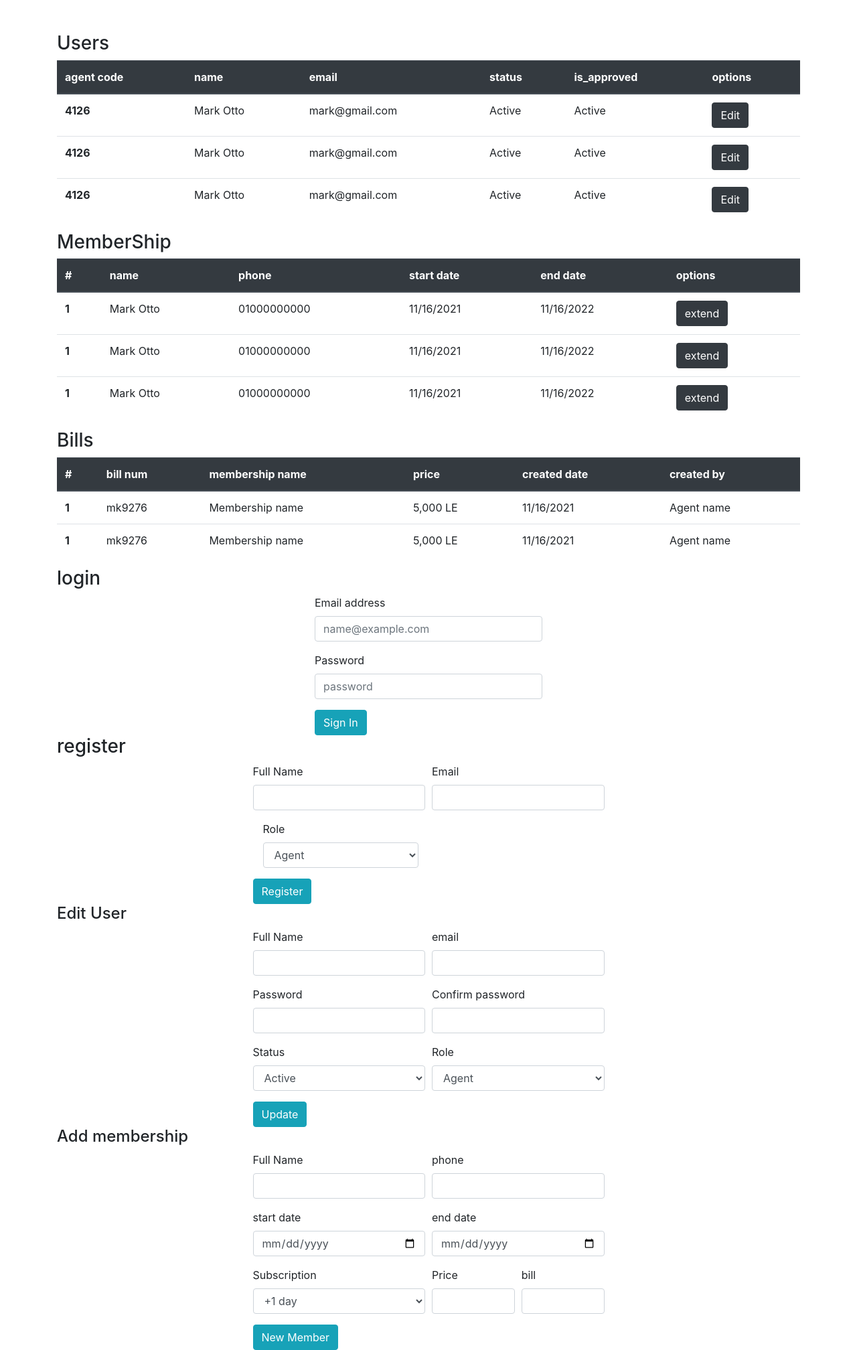
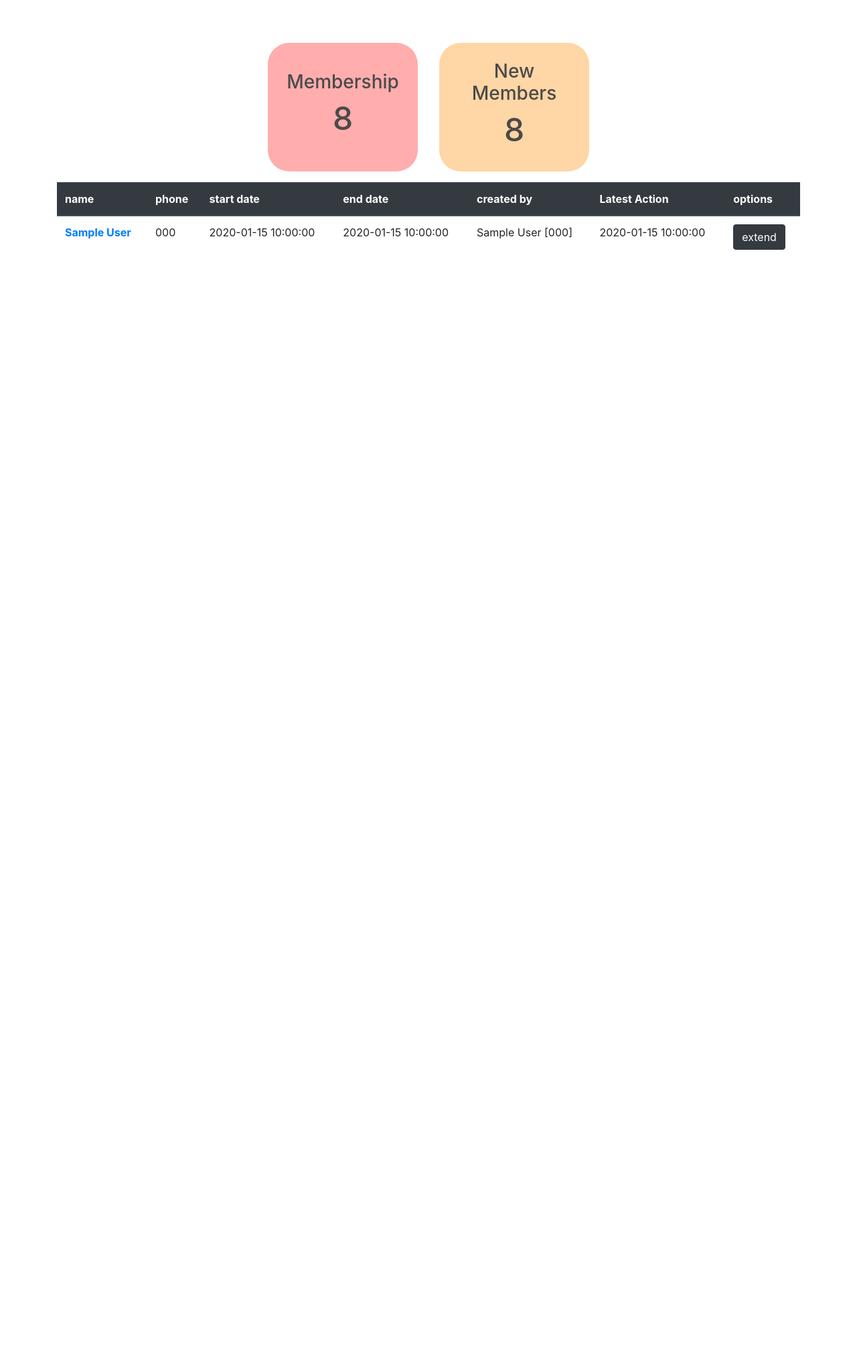
Before and after one commit to michaeladel92/gym_system, a PHP site: page / in a window 1280 px wide. Shown: the part 96-2112 px from the top of the page at 67% size. After the commit the page ends 469 px from the top, so only its background shows below. Run offline with PHP 8.4, Linux system fonts and the light colour scheme; tables that the repository leaves empty or names only in its code hold one stand-in row (values such as "Sample post").

Commit message:
member list done

```diff
--- a/index.php
+++ b/index.php
@@ -1,280 +1,124 @@
 <?php
   require("inc/init.php");
   require_once("inc/nav.php");
+
+
+  //all get Members
+  $sql = "SELECT
+                `membership_info`.*,
+                `membership_track`.`start_date`,
+                `membership_track`.`end_date`,
+                `membership_track`.`action_id`,
+                `membership_track`.`created_at`,
+                `membership_track`.`updated_at`,
+                `users`.`full_name` AS `agent_name`,
+                `users`.`agent_code`
+                      FROM
+                        `membership_info`
+                      INNER JOIN
+                          `membership_track`
+                      ON `membership_info`.`id` = `membership_track`.`member_id`
+                      INNER JOIN
+                          `users`
+                      ON `users`.`id` = `membership_track`.`user_id`
+
+                      WHERE
+                      `membership_track`.`id`
+                      IN(
+                       SELECT MAX(`membership_track`.`id`)
+                                  FROM
+                              `membership_track`
+                              GROUP BY
+                              `membership_track`.`member_id`
+                              HAVING
+                              COUNT(*) >= 1 ORDER by `membership_track`.`member_id` ASC
+                      )";
+  $getMembersQuery = mysqli_query($conn,$sql);
+  $countUsers      = mysqli_num_rows($getMembersQuery);
+
 ?>
 
-  <!--
-    =================
-    table
-    =================
-   -->
+<style>
+.box-container,.box-container .box{
+  display: flex;
+    justify-content: center;
+    align-items: center;
+}
+.box-container .box{
+ flex-direction:column;
+}
+.box-container .box:first-child{
+  background-color:#ffadad;
+}
+.box-container .box:nth-of-type(2){
+  background-color:#ffd6a5;
+}
+.box-container .box:nth-of-type(3){
+  background-color:#fdffb6;
+}
+.box-container .box{
+  background: red;
+    padding: 1rem;
+    width: 14rem;
+    height: 12rem;
+    text-align: center;
+    border-radius: 2rem;
+    color: #4a4a4a;
+    margin: 1rem;
+}
+.box-container .box .numbers{
+  font-size:3rem
+}
+</style>
 
  <div class="container mt-5">
-    <h3>Users</h3>
+   <!-- boxis -->
+   <div class="box-container">
+      <div class="box">
+        <h3>Membership</h3>
+        <h2 class="numbers">8</h2>
+      </div>
+      <div class="box">
+        <h3>New Members</h3>
+        <h2 class="numbers">8</h2>
+      </div>
+   </div>
+
+   <!-- users table -->
+   <?php if( isset($_SESSION['message'])){displayMessage();}?>
  <table class="table">
       <thead class="thead-dark">
         <tr>
-          <th scope="col">agent code</th>
           <th scope="col">name</th>
-          <th scope="col">email </th>
-          <th scope="col">status </th>
-          <th scope="col">is_approved </th>
+          <th scope="col">phone</th>
+          <th scope="col">start date </th>
+          <th scope="col">end date </th>
+          <th scope="col">created by </th>
+          <th scope="col">Latest Action </th>
           <th scope="col">options </th>
         </tr>
       </thead>
       <tbody>
+        <?php while($memberLists = mysqli_fetch_assoc($getMembersQuery)): ?>
             <tr>
-          <th scope="row">4126</th>
-          <td>Mark Otto</td>
-          <td>mark@gmail.com</td>
-          <td>Active</td>
-          <td>Active</td>
+              <th scope="row"><a href="<?=$memberLists['id']?>"><?=$memberLists['full_name']?></a></th>
+              <td><?=$memberLists['phone']?></td>
+              <td><?=$memberLists['start_date']?></td>
+              <td><?=$memberLists['end_date']?></td>
+              <td ><?=$memberLists['agent_name'] .' ['.$memberLists['agent_code']. ']'?></td>
+              <td><?=$memberLists['updated_at']?></td>
               <td>
-            <a type="button" class="btn btn-dark">Edit</a>
+                <a href="edit_user.php?id=<?=base64_encode($memberLists['id'])?>" type="button" class="btn btn-dark">extend</a>
               </td>
             </tr>
-        <tr>
-          <th scope="row">4126</th>
-          <td>Mark Otto</td>
-          <td>mark@gmail.com</td>
-          <td>Active</td>
-          <td>Active</td>
-          <td>
-            <a type="button" class="btn btn-dark">Edit</a>
-          </td>
-        </tr>
-        <tr>
-          <th scope="row">4126</th>
-          <td>Mark Otto</td>
-          <td>mark@gmail.com</td>
-          <td>Active</td>
-          <td>Active</td>
-          <td>
-            <a type="button" class="btn btn-dark">Edit</a>
-          </td>
-        </tr>
+        <?php endwhile; ?>
+
 
       </tbody>
     </table>
-    <h3>MemberShip</h3>
-    <table class="table">
-      <thead class="thead-dark">
-        <tr>
-          <th scope="col">#</th>
-          <th scope="col">name</th>
-          <th scope="col">phone </th>
-          <th scope="col">start date </th>
-          <th scope="col">end date </th>
-          <th scope="col">options </th>
-        </tr>
-      </thead>
-      <tbody>
-        <tr>
-          <th scope="row">1</th>
-          <td>Mark Otto</td>
-          <td>01000000000</td>
-          <td>11/16/2021</td>
-          <td>11/16/2022</td>
-          <td>
-            <a type="button" class="btn btn-dark">extend</a>
-          </td>
-        </tr>
-        <tr>
-          <th scope="row">1</th>
-          <td>Mark Otto</td>
-          <td>01000000000</td>
-          <td>11/16/2021</td>
-          <td>11/16/2022</td>
-          <td>
-            <a type="button" class="btn btn-dark">extend</a>
-          </td>
-        </tr>
-        <tr>
-          <th scope="row">1</th>
-          <td>Mark Otto</td>
-          <td>01000000000</td>
-          <td>11/16/2021</td>
-          <td>11/16/2022</td>
-          <td>
-            <a type="button" class="btn btn-dark">extend</a>
-          </td>
-        </tr>
-      </tbody>
-    </table>
-
-    <h3>Bills</h3>
-    <table class="table">
-      <thead class="thead-dark">
-        <tr>
-          <th scope="col">#</th>
-          <th scope="col">bill num</th>
-          <th scope="col">membership name</th>
-          <th scope="col">price</th>
-          <th scope="col">created date</th>
-          <th scope="col">created by</th>
-        </tr>
-      </thead>
-      <tbody>
-        <tr>
-          <th scope="row">1</th>
-          <td>mk9276</td>
-          <td>Membership name</td>
-          <td>5,000 LE</td>
-          <td>11/16/2021</td>
-          <td>Agent name</td>
-        </tr>
-        <tr>
-          <th scope="row">1</th>
-          <td>mk9276</td>
-          <td>Membership name</td>
-          <td>5,000 LE</td>
-          <td>11/16/2021</td>
-          <td>Agent name</td>
-        </tr>
-
-      </tbody>
-    </table>
-    <!--
-    =================
-    FORMS
-    =================
-   -->
-    <h3>login</h3>
-    <div class="offset-md-4 col-md-4">
-      <form>
-        <div class="form-group">
-          <label for="exampleFormControlInput1">Email address</label>
-          <input type="email" class="form-control" id="exampleFormControlInput1" placeholder="name@example.com">
-        </div>
-        <div class="form-group">
-          <label for="exampleFormControlInput1">Password</label>
-          <input type="password" class="form-control" id="exampleFormControlInput1" placeholder="password">
-        </div>
-        <button type="button" class="btn btn-info">Sign In</button>
-      </form>
-    </div>
-
-    <h3>register</h3>
-    <div class="offset-md-3 col-md-6">
-      <form>
-        <div class="form-row">
-          <div class="form-group col-md-6">
-            <label for="inputEmail4">Full Name</label>
-            <input type="text" class="form-control" id="inputEmail4">
-          </div>
-          <div class="form-group col-md-6">
-            <label for="inputPassword4">Email</label>
-            <input type="email" class="form-control" id="inputPassword4">
-          </div>
-        </div>
-
-        <div class="form-group col-md-6">
-          <label for="inputState">Role</label>
-          <select id="inputState" class="form-control">
-            <option selected>Agent</option>
-            <option>manager</option>
-          </select>
-        </div>
-        <button type="submit" class="btn btn-info">Register</button>
-      </form>
-    </div>
-    <h4>Edit User</h4>
-    <div class="offset-md-3 col-md-6">
-      <form>
-        <div class="form-row">
-          <div class="form-group col-md-6">
-            <label for="inputEmail4">Full Name</label>
-            <input type="text" class="form-control" id="inputEmail4">
-          </div>
-          <div class="form-group col-md-6">
-            <label for="inputPassword4">email</label>
-            <input type="email" class="form-control" id="inputPassword4">
-          </div>
-        </div>
-        <div class="form-row">
-          <div class="form-group col-md-6">
-            <label for="inputAddress">Password</label>
-            <input type="password" class="form-control" id="inputAddress">
-          </div>
-          <div class="form-group col-md-6">
-            <label for="inputAddress2">Confirm password</label>
-            <input type="password" class="form-control" id="inputAddress2">
-          </div>
-          <div class="form-group col-md-6">
-            <label for="inputState">Status</label>
-            <select id="inputState" class="form-control">
-              <option selected>Active</option>
-              <option>Deactivate</option>
-            </select>
-          </div>
-          <div class="form-group col-md-6">
-            <label for="inputState">Role</label>
-            <select id="inputState" class="form-control">
-              <option selected>Agent</option>
-              <option>Manager</option>
-            </select>
-          </div>
-        </div>
-        <button type="submit" class="btn btn-info">Update</button>
-      </form>
-    </div>
-    <h4>Add membership</h4>
-    <div class="offset-md-3 col-md-6">
-      <form>
-        <div class="form-row">
-          <div class="form-group col-md-6">
-            <label for="inputEmail4">Full Name</label>
-            <input type="text" class="form-control" id="inputEmail4">
-          </div>
-          <div class="form-group col-md-6">
-            <label for="inputPassword4">phone</label>
-            <input type="number" class="form-control" id="inputPassword4">
-          </div>
-        </div>
-        <div class="form-row">
-          <div class="form-group col-md-6">
-            <label for="inputAddress">start date</label>
-            <input type="date" class="form-control" id="inputAddress">
-          </div>
-          <div class="form-group col-md-6">
-            <label for="inputAddress2">end date</label>
-            <input type="date" class="form-control" id="inputAddress2">
-          </div>
-          <div class="form-group col-md-6">
-            <label for="inputState">Subscription</label>
-            <select id="inputState" class="form-control">
-              <option selected>+1 day</option>
-              <option>+1 Month</option>
-              <option>+2 Month</option>
-              <option>+3 Month</option>
-              <option>+4 Month</option>
-              <option>+5 Month</option>
-              <option>+6 Month</option>
-              <option>+7 Month</option>
-              <option>+8 Month</option>
-              <option>+9 Month</option>
-              <option>+10 Month</option>
-              <option>+11 Month</option>
-              <option>+1 year</option>
-              <option>+2 year</option>
-            </select>
-          </div>
-          <div class="form-group col-md-3">
-            <label for="inputState">Price</label>
-            <input type="number" class="form-control" id="inputPassword4">
-          </div>
-          <div class="form-group col-md-3">
-            <label for="inputState">bill</label>
-            <input type="text" class="form-control" id="inputPassword4">
-          </div>
-        </div>
-        <button type="submit" class="btn btn-info">New Member</button>
-      </form>
-    </div>
-  </div>
 
 
-
+</div>
 
 <?php
 require_once('inc/footer.php');
```
Also changed, not shown: design.php (added, +280 -0 lines). Lines whose indentation alone changed are shown as unchanged.
